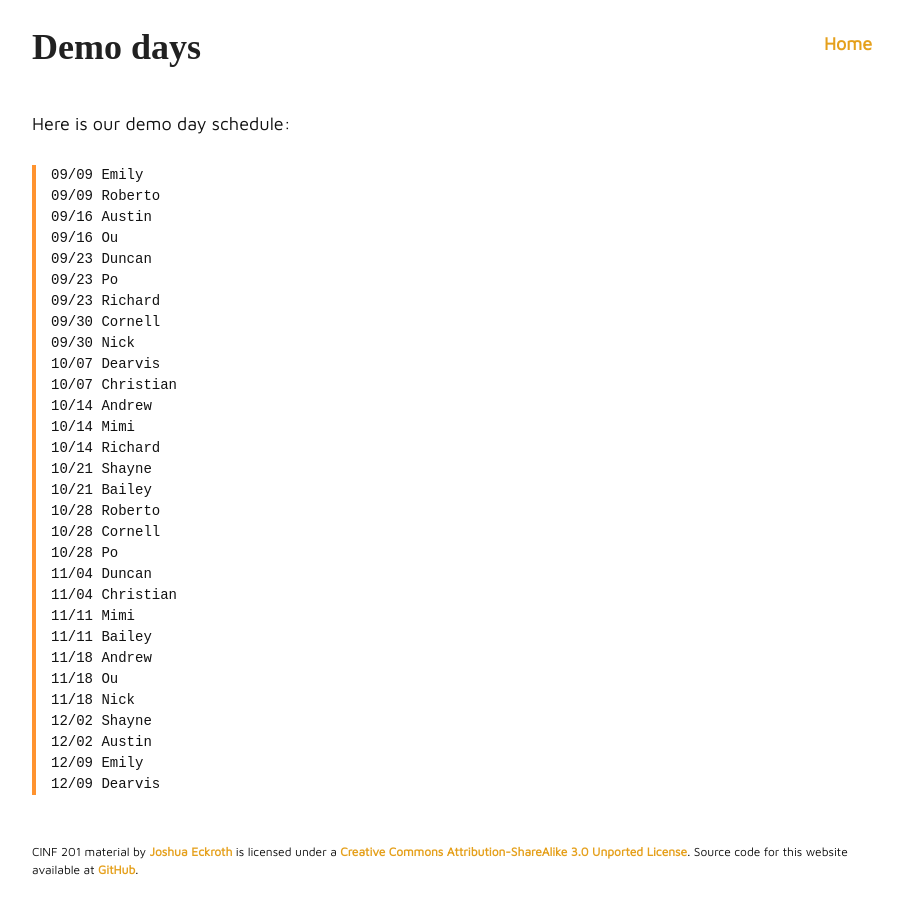
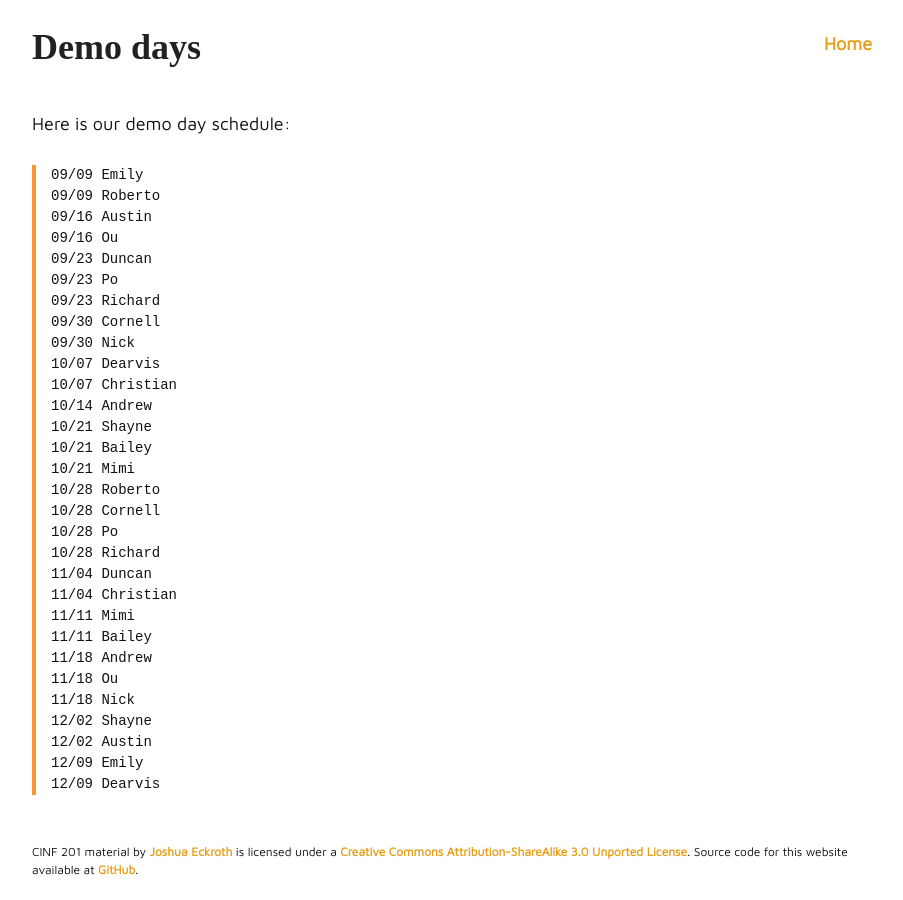
Before and after one commit to joshuaeckroth/cinf201-website, a Jekyll site: the page built from assignments/demo-days.md, in a window 1280 px wide. Shown: the whole page, without its empty margins (183-1086 px from the left). Built offline with Jekyll 4.4.1, drawn with Linux system fonts in a browser that asks for light colours; some web fonts are replaced.

Commit message:
Updated demo days

```diff
--- a/assignments/demo-days.md
+++ b/assignments/demo-days.md
@@ -21,13 +21,13 @@ Here is our demo day schedule:
 10/07 Dearvis
 10/07 Christian
 10/14 Andrew
-10/14 Mimi
-10/14 Richard
 10/21 Shayne
 10/21 Bailey
+10/21 Mimi
 10/28 Roberto
 10/28 Cornell
 10/28 Po
+10/28 Richard
 11/04 Duncan
 11/04 Christian
 11/11 Mimi
```
